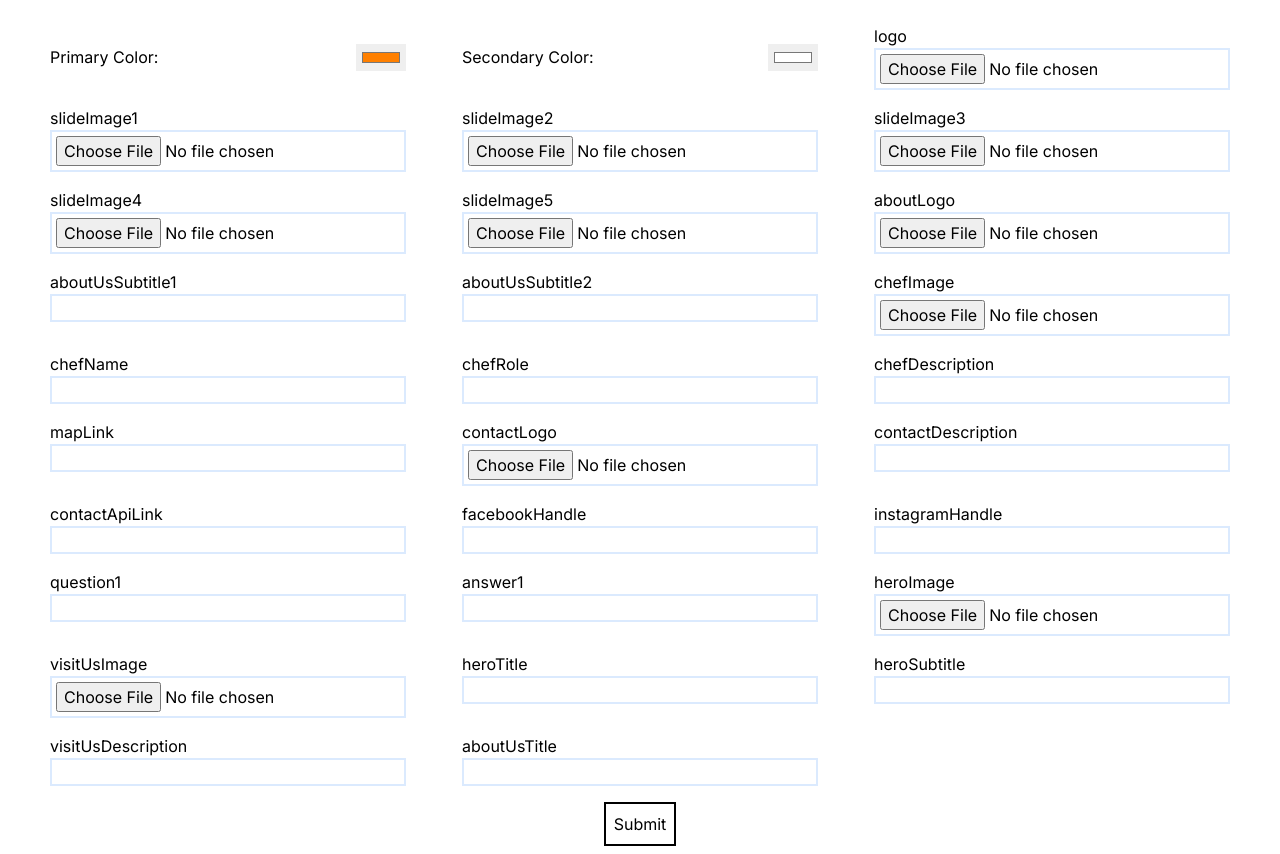
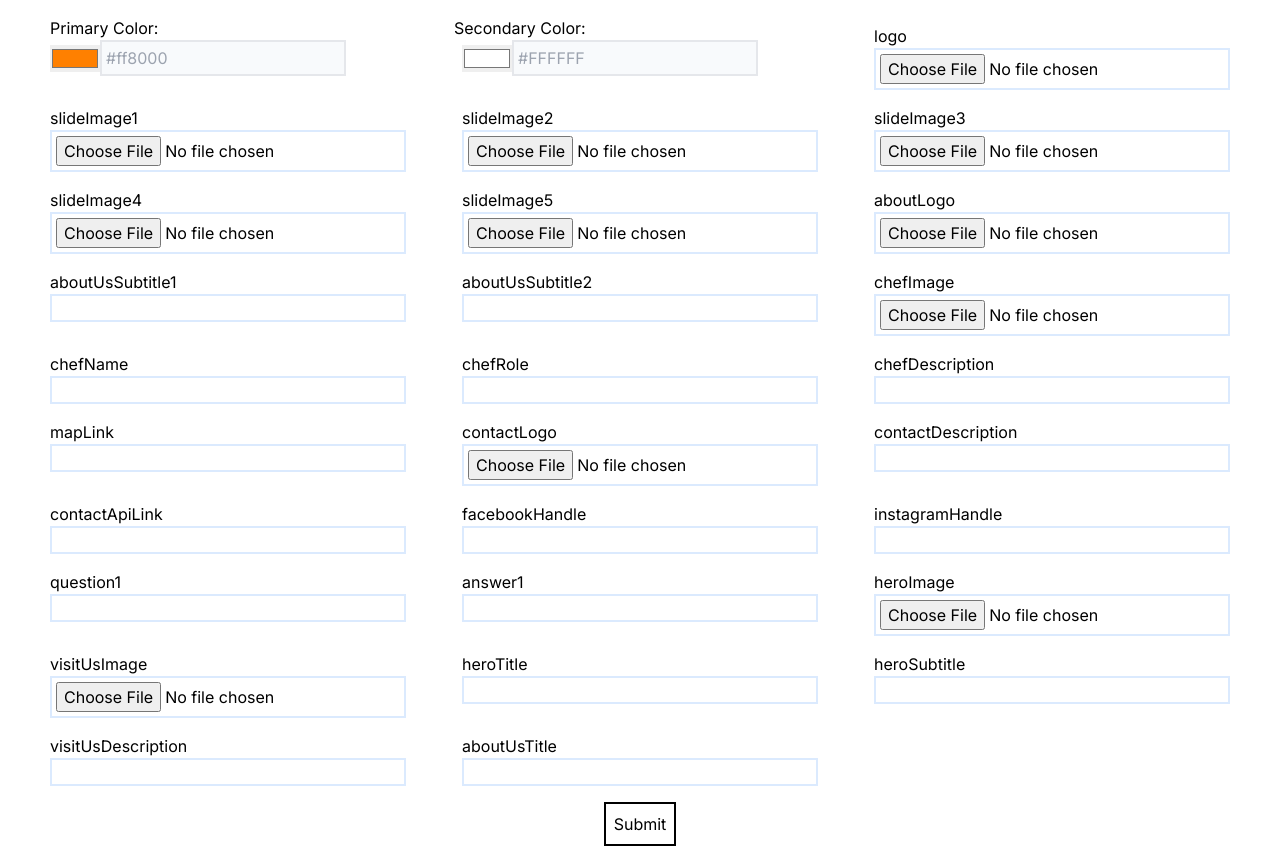
Before and after one commit to haseebAIO/demo-website, a Next.js app: page /demo in a window 1280 px wide. Built offline with nearby package versions, Linux system fonts and the light colour scheme.

Commit message:
feat: updated color selection fields

```diff
--- a/app/demo/page.js
+++ b/app/demo/page.js
@@ -7,6 +7,8 @@ import React, { useEffect, useState } from "react";
 const Page = () => {
   const [jsonData, setJsonData] = useState(null);
   const [formData, setFormData] = useState({});
+  const [primaryColor, setPrimaryColor] = useState("#ff8000");
+  const [secondaryColor, setSecondaryColor] = useState("#FFFFFF")
 
   const gellAllPlaceholders = (data) => {
     const placeholders = data.templates.reduce((acc, template) => {
@@ -80,17 +82,61 @@ const Page = () => {
       {jsonData && (
         <div className="mt-4 w-full flex flex-col justify-center items-center">
           <form className="grid grid-cols-3 gap-x-10">
-            <div className="flex justify-between items-center px-2">
-              <label htmlFor="primaryColor">Primary Color:</label>
-              <input type="color" id="primaryColor" className="p-1" defaultValue={"#ff8000"} onChange={(e) => {
-                handleChange('primaryColor', e.target.value)
-              }}/>
+            {/* Primary Color Selection Field */}
+            <div className="flex flex-col">
+              <label htmlFor="primaryColorHex" className="px-2">
+                Primary Color:
+              </label>
+              <div className="flex items-center px-2">
+                <input
+                  type="color"
+                  id="primaryColorHex"
+                  className=""
+                  value={primaryColor}
+                  onChange={(e) => {
+                    handleChange("primaryColor", e.target.value);
+                  }}
+                />
+                {/* <label htmlFor="primaryColor">Primary Color:</label> */}
+                <input
+                  type="text"
+                  name="primaryColor"
+                  id="primaryColors"
+                  placeholder="#ff8000"
+                  className="p-1 bg-slate-50 border-2 focus-visible:outline-none"
+                  onChange={(e) => {
+                    setPrimaryColor(e.target.value);
+                    handleChange("primaryColor", e.target.value);
+                  }}
+                />
+              </div>
             </div>
-            <div className="flex justify-between items-center px-2">
-              <label htmlFor="primaryColor">Secondary Color:</label>
-              <input type="color" id="secondaryColor" className="p-1" defaultValue={"#FFFFFF"} onChange={(e) => {
-                handleChange('secondaryColor', e.target.value)
-              }}/>
+            {/* Secondary Color Selection Field */}
+            <div className="flex flex-col">
+              <label htmlFor="secondaryColorHex">Secondary Color:</label>
+              <div className="flex items-center px-2">
+                <input
+                  type="color"
+                  id="secondaryColorHex"
+                  className=""
+                  value={secondaryColor}
+                  onChange={(e) => {
+                    handleChange("secondaryColor", e.target.value);
+                  }}
+                />
+                {/* <label htmlFor="primaryColor">Primary Color:</label> */}
+                <input
+                  type="text"
+                  name="secondaryColor"
+                  id="secondaryColor"
+                  placeholder="#FFFFFF"
+                  className="p-1 bg-slate-50 border-2 focus-visible:outline-none"
+                  onChange={(e) => {
+                    setSecondaryColor(e.target.value);
+                    handleChange("secondaryColor", e.target.value);
+                  }}
+                />
+              </div>
             </div>
             {Object.keys(jsonData).map((placeholderName, key) => (
               <div key={placeholderName + key} className="flex flex-col p-2">
```
